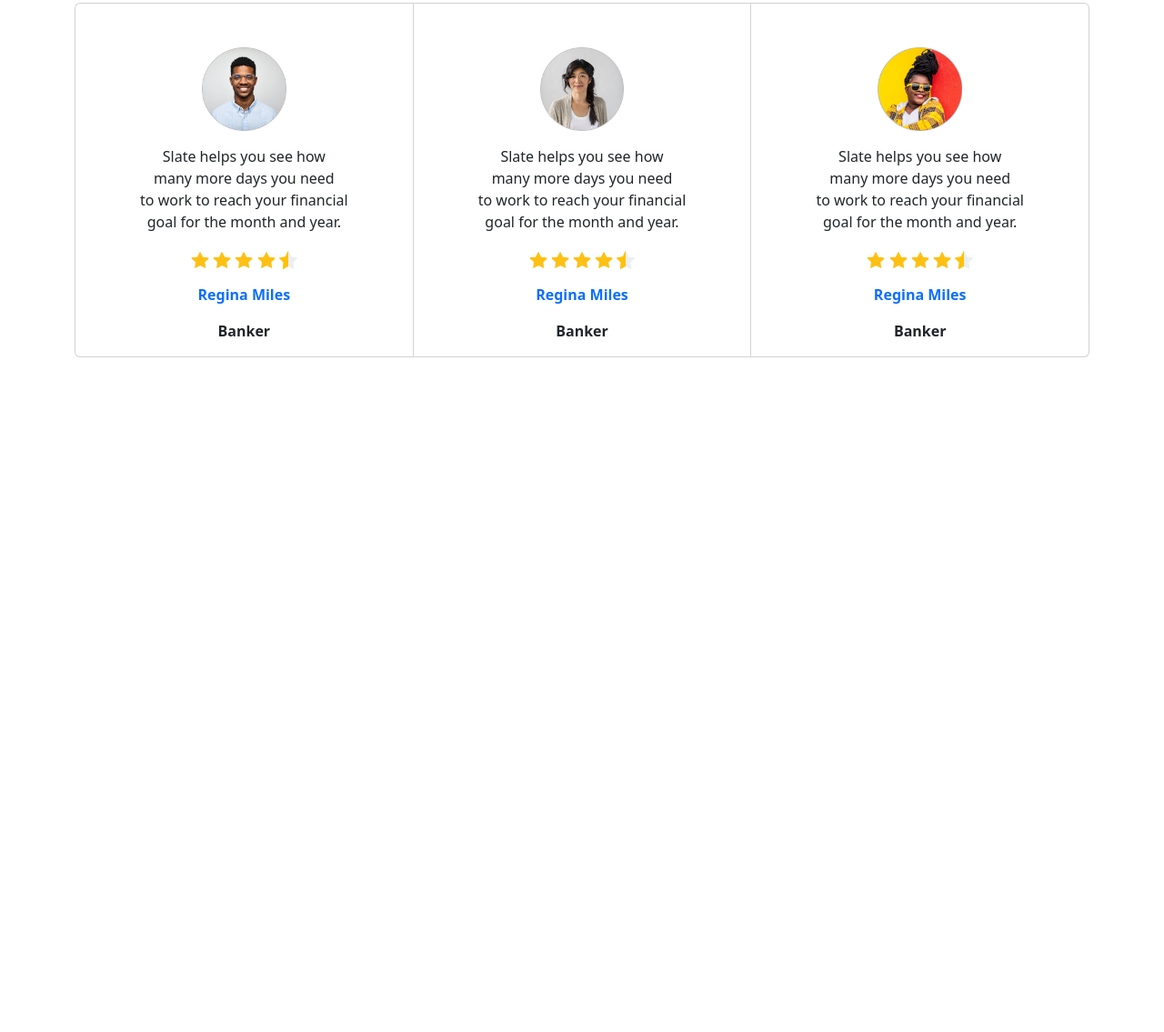
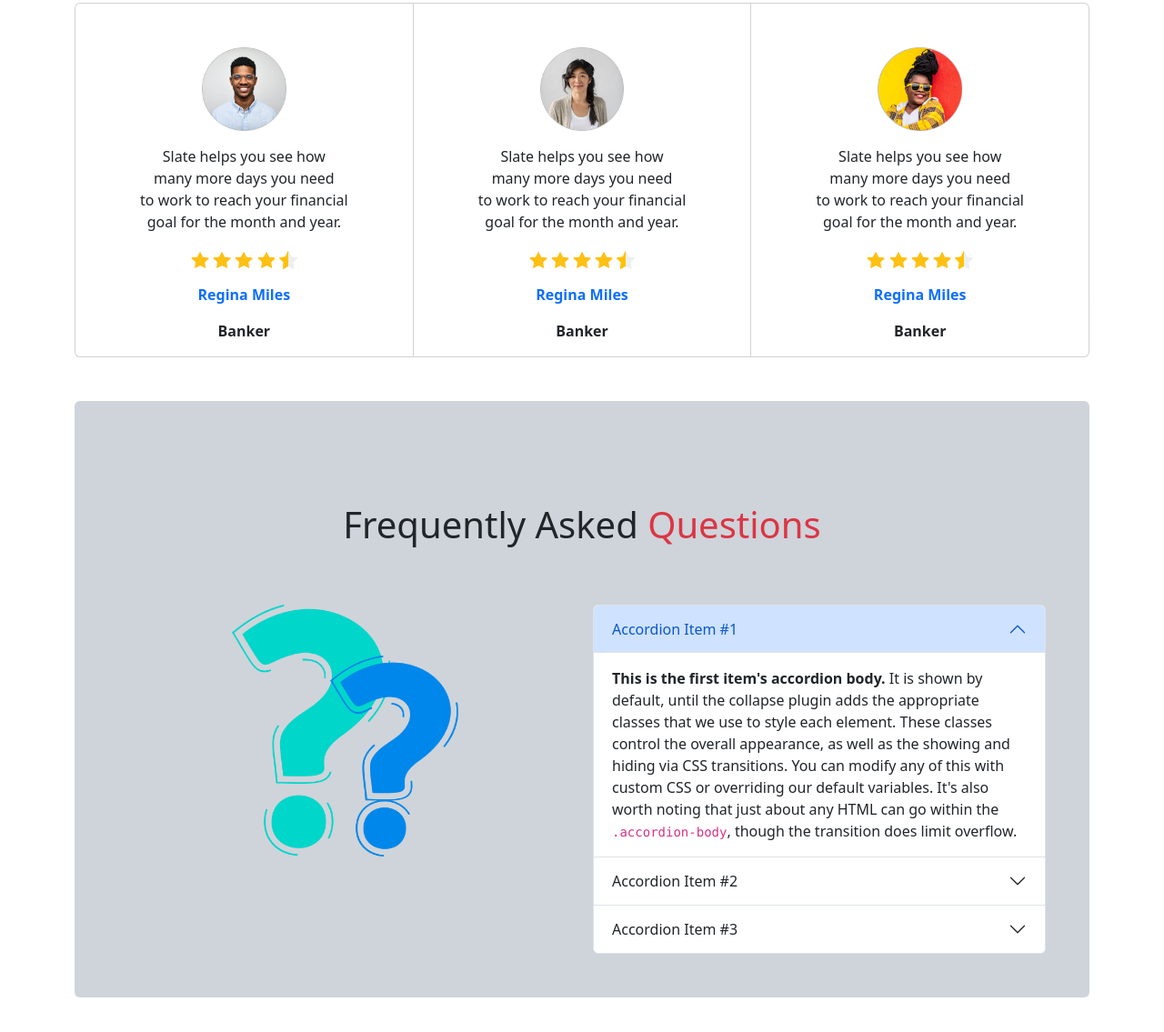
Before and after one commit to Md-arefin/biker-zone-repo, a plain HTML site: page index.html in a window 1280 px wide. Shown: the part 1955-3090 px from the top of the page at 91% size. Before the commit the page ends 2348 px from the top, so only its background shows below. Drawn offline with Linux system fonts and the light colour scheme.

```diff
--- a/index.html
+++ b/index.html
@@ -208,6 +208,55 @@
         </div>
       </div>
     </section>
+    <!-- FAQ section  -->
+    <section class="my-5 py-5 mb-5 bg-dark-subtle bg-opacity-25 rounded">
+      <h1 class="my-5 py-3 text-center">Frequently Asked <span class="text-danger">Questions</span></h1>
+      <div class="row row-cols-1 row-cols-md-2 mt-5 px-5">
+        <div class="col text-center">
+          <img class="w-50" src="./images/faq.png" alt="">
+        </div>
+        <div class="col">
+          <div class="accordion px3" id="accordionExample">
+            <div class="accordion-item">
+              <h2 class="accordion-header" id="headingOne">
+                <button class="accordion-button" type="button" data-bs-toggle="collapse" data-bs-target="#collapseOne" aria-expanded="true" aria-controls="collapseOne">
+                  Accordion Item #1
+                </button>
+              </h2>
+              <div id="collapseOne" class="accordion-collapse collapse show" aria-labelledby="headingOne" data-bs-parent="#accordionExample">
+                <div class="accordion-body">
+                  <strong>This is the first item's accordion body.</strong> It is shown by default, until the collapse plugin adds the appropriate classes that we use to style each element. These classes control the overall appearance, as well as the showing and hiding via CSS transitions. You can modify any of this with custom CSS or overriding our default variables. It's also worth noting that just about any HTML can go within the <code>.accordion-body</code>, though the transition does limit overflow.
+                </div>
+              </div>
+            </div>
+            <div class="accordion-item">
+              <h2 class="accordion-header" id="headingTwo">
+                <button class="accordion-button collapsed" type="button" data-bs-toggle="collapse" data-bs-target="#collapseTwo" aria-expanded="false" aria-controls="collapseTwo">
+                  Accordion Item #2
+                </button>
+              </h2>
+              <div id="collapseTwo" class="accordion-collapse collapse" aria-labelledby="headingTwo" data-bs-parent="#accordionExample">
+                <div class="accordion-body">
+                  <strong>This is the second item's accordion body.</strong> It is hidden by default, until the collapse plugin adds the appropriate classes that we use to style each element. These classes control the overall appearance, as well as the showing and hiding via CSS transitions. You can modify any of this with custom CSS or overriding our default variables. It's also worth noting that just about any HTML can go within the <code>.accordion-body</code>, though the transition does limit overflow.
+                </div>
+              </div>
+            </div>
+            <div class="accordion-item">
+              <h2 class="accordion-header" id="headingThree">
+                <button class="accordion-button collapsed" type="button" data-bs-toggle="collapse" data-bs-target="#collapseThree" aria-expanded="false" aria-controls="collapseThree">
+                  Accordion Item #3
+                </button>
+              </h2>
+              <div id="collapseThree" class="accordion-collapse collapse" aria-labelledby="headingThree" data-bs-parent="#accordionExample">
+                <div class="accordion-body">
+                  <strong>This is the third item's accordion body.</strong> It is hidden by default, until the collapse plugin adds the appropriate classes that we use to style each element. These classes control the overall appearance, as well as the showing and hiding via CSS transitions. You can modify any of this with custom CSS or overriding our default variables. It's also worth noting that just about any HTML can go within the <code>.accordion-body</code>, though the transition does limit overflow.
+                </div>
+              </div>
+            </div>
+          </div>
+        </div>
+      </div>
+    </section>
 
   </main>
   <footer>
```
